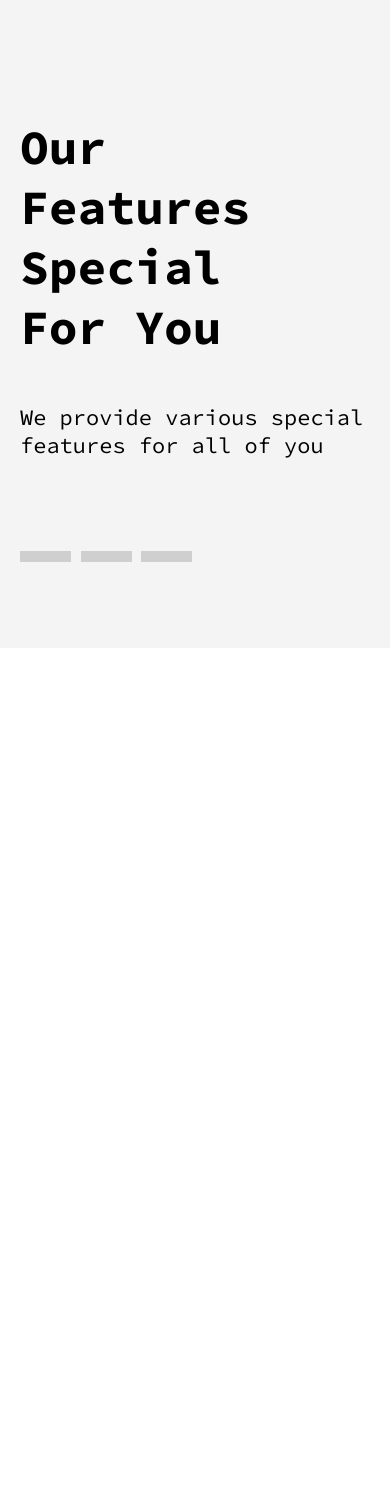
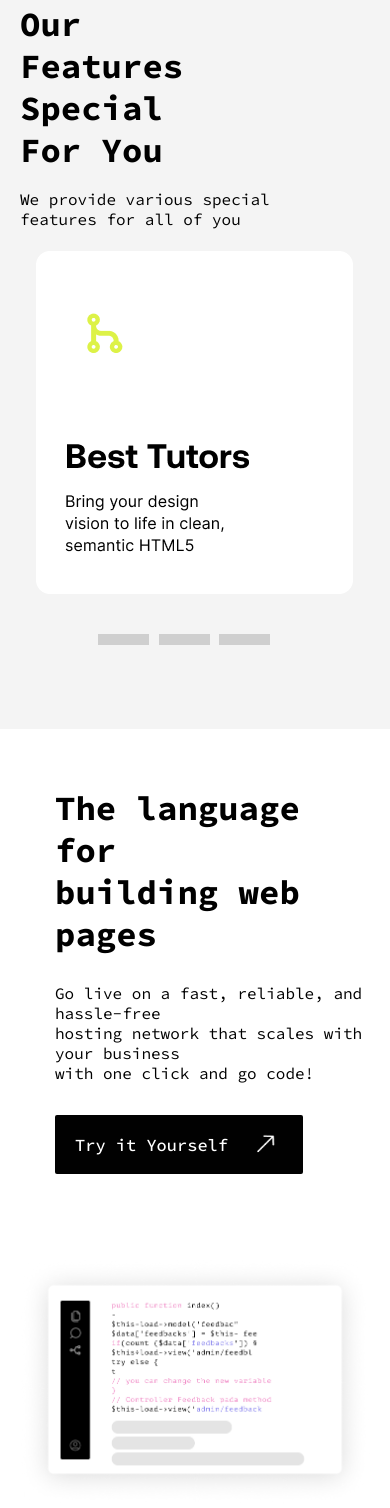
Before and after one commit to AngeloPappalardo/reposity-freebie, a plain HTML site: page freebie/index.html in a window 390 px wide. Shown: the part 1241-2749 px from the top of the page. Before the commit the page ends 1889 px from the top, so only its background shows below. Drawn offline with Linux system fonts and the light colour scheme.

Commit message:
freebie-31/08/2022

```diff
--- a/freebie/index.html
+++ b/freebie/index.html
@@ -13,7 +13,6 @@
       href="https://fonts.googleapis.com/css2?family=Source+Code+Pro:wght@400;500;600;700&display=swap"
       rel="stylesheet"
     />
-    <script type="text/javascript" src="/scroll.js"></script>
   </head>
   <body>
     <header class="header">
@@ -76,15 +75,9 @@
             features for all of you
           </p>
           <div class="botton-scrol">
-            <a class="smooth" href="#goHere"
-            ><img src="/img/scrol.png" alt="scrol"
-          /></a>
-          <a class="smooth" href="#goHere1"
-            ><img src="/img/scrol.png" alt="scrol"
-          /></a>
-          <a class="smooth" href="#goHere2"
-            ><img src="/img/scrol.png" alt="scrol"
-          /></a>
+            <a href="#goHere"><img src="/img/scrol.png" alt="scrol" /></a>
+            <a href="#goHere1"><img src="/img/scrol.png" alt="scrol" /></a>
+            <a href="#goHere2"><img src="/img/scrol.png" alt="scrol" /></a>
           </div>
         </div>
         <div class="container-flex">
@@ -94,5 +87,27 @@
         </div>
       </div>
     </section>
+    <section class="web-language">
+      <div class="container">
+        <div class="container-img">
+          <img src="/img/img-linguage.png" alt="img-linguage" />
+        </div>
+        <div class="container-texts">
+          <h2>
+            The language for <br />
+            building web pages
+          </h2>
+          <p>
+            Go live on a fast, reliable, and hassle-free <br />
+            hosting network that scales with your business <br />
+            with one click and go code!
+          </p>
+          <a href="/" class="button">
+            <span>Try it Yourself</span>
+            <img src="/img/arrow.png" alt="arrow" />
+          </a>
+        </div>
+      </div>
+    </section>
   </body>
 </html>
--- a/freebie/scroll.js
+++ /dev/null
@@ -1,8 +0,0 @@
-var smooth = [$('a.smooth'), 100, 750];
-
-smooth[0].click(function() {
-   $('html, body').animate({
-      scrollTop: $('[id="' + $.attr(this, 'href').substr(1) + '"]').offset().top -smooth[1]
-   }, smooth[2]);
-   return false;
-});
--- a/freebie/style/style.css
+++ b/freebie/style/style.css
@@ -194,7 +194,7 @@ img {
 }
 .features .container {
   background-color: #f4f4f4;
-  overflow-x: scroll;
+
   display: flex;
 }
 .container-title > p {
@@ -213,9 +213,30 @@ img {
   gap: 39px;
   margin-top: 119px;
   margin-bottom: 56px;
+  overflow-x: scroll;
+}
+.container-flex::-webkit-scrollbar {
+  display: none;
 }
 .botton-scrol {
   margin-bottom: 82px;
+}
+.web-language .container {
+  display: flex;
+  gap: 171px;
+}
+.container-texts > h2 {
+  font-size: 48px;
+}
+.container-texts > p {
+  font-size: 22px;
+  margin-bottom: 48px;
+}
+.container-texts {
+  margin-top: 221px;
+}
+.container-img {
+  margin-top: 176px;
 }
 @media screen and (max-width: 1439px) {
   .header .menu {
@@ -239,6 +260,13 @@ img {
   .hero-banner .container {
     flex-direction: column;
   }
+  .features .container {
+    flex-direction: column;
+  }
+  .web-language .container {
+    flex-direction: column-reverse;
+    gap: 0;
+  }
   .hero-banner .container > div {
     width: 100%;
   }
@@ -248,6 +276,33 @@ img {
   }
   .hero-banner-description {
     margin-bottom: 22px;
+  }
+  .container-flex {
+    margin-top: 22px;
+    margin-bottom: 135px;
+    margin-left: 16px;
+  }
+  .botton-scrol {
+    position: absolute;
+    margin-left: 20%;
+    margin-top: 400px;
+  }
+  .container-title > p {
+    margin-bottom: 0;
+  }
+  .container-title > h2 {
+    margin-top: 5px;
+    margin-bottom: 18px;
+  }
+  .container-texts {
+    margin-top: 30px;
+    margin-left: 10%;
+  }
+  .container-texts > p {
+    margin-bottom: 32px;
+  }
+  .container-img {
+    margin-top: 85px;
   }
 }
 @media screen and (max-width: 768px) {
@@ -287,6 +342,18 @@ img {
   .header .container {
     justify-content: space-between;
   }
+  .container-title > h2 {
+    font-size: 34px;
+  }
+  .container-title > p {
+    font-size: 16px;
+  }
+  .container-texts > h2 {
+    font-size: 34px;
+  }
+  .container-texts > p {
+    font-size: 16px;
+  }
 }
 @media screen and (max-width: 576px) {
 }
```
Also changed, not shown: freebie/img/Tutor.png (added), freebie/img/img-linguage.png (added).
